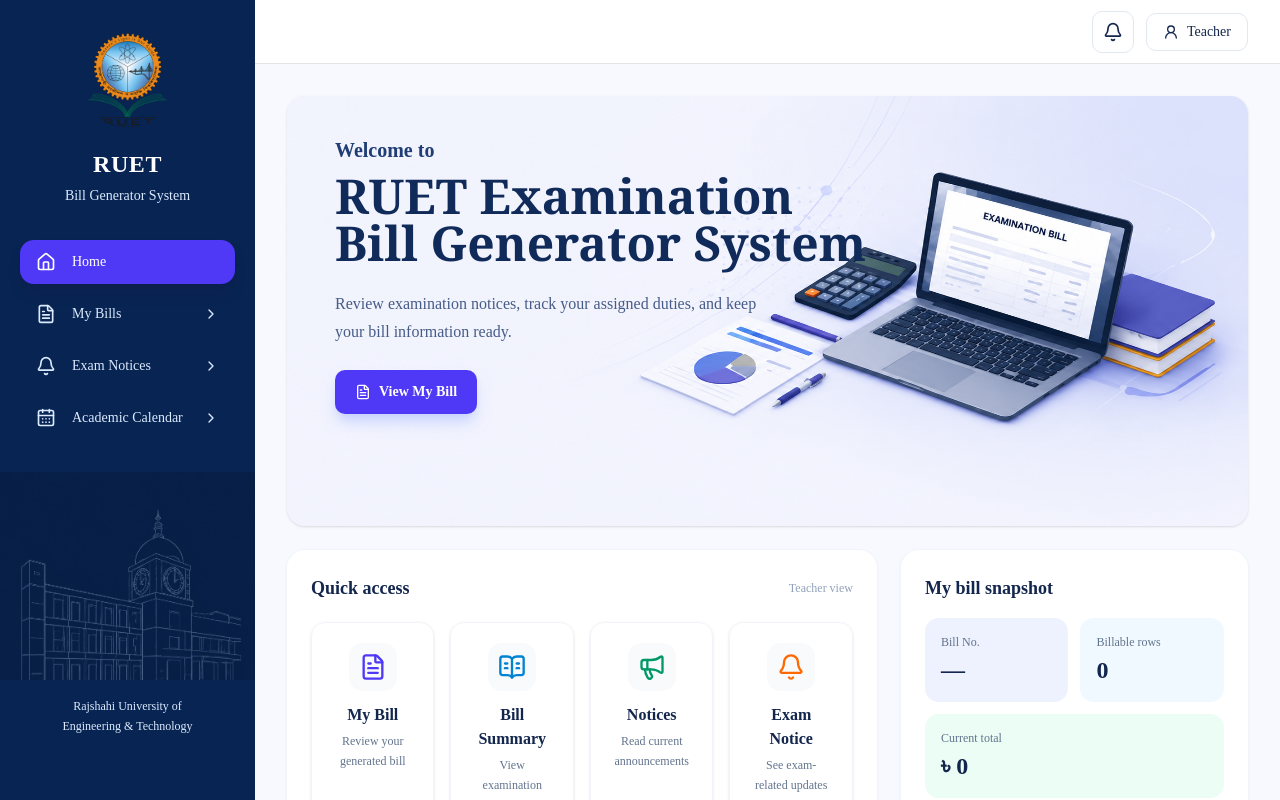
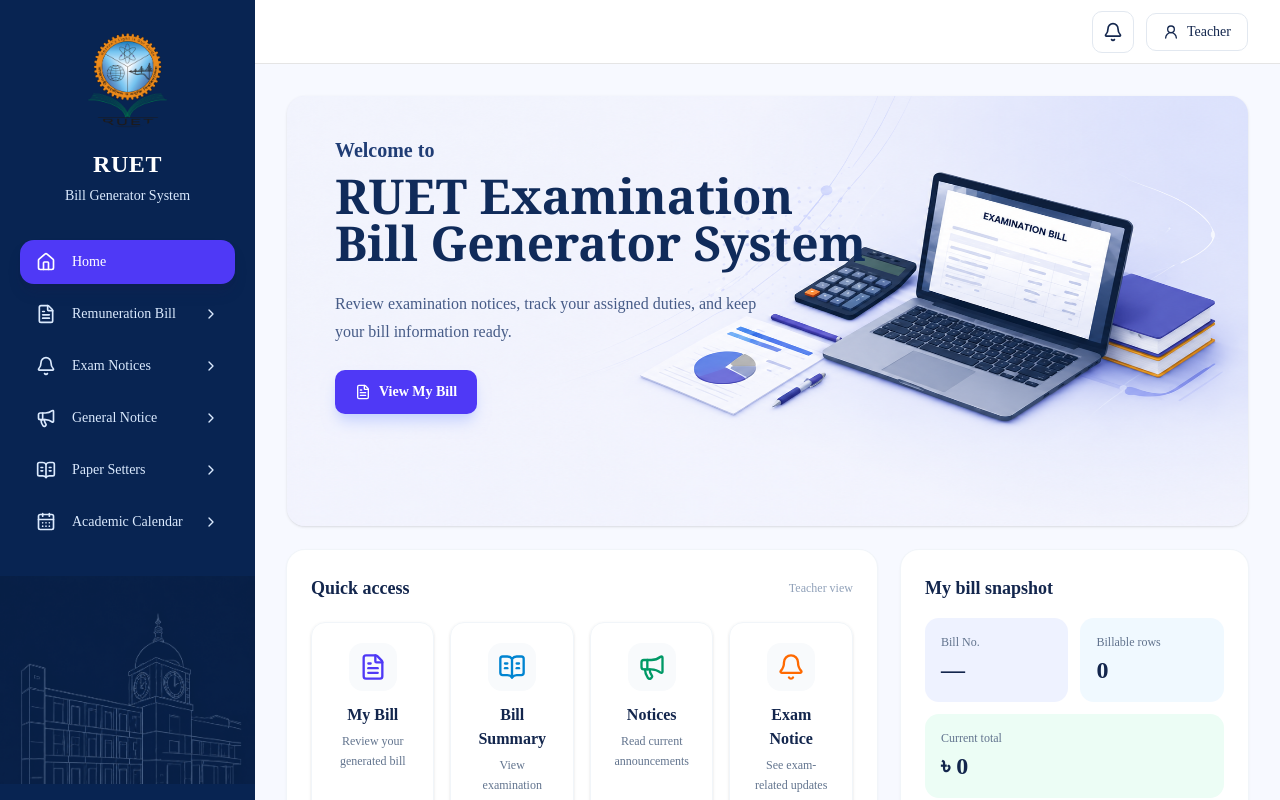
Before and after one commit to faruquece48/ruet-bill-generator, a Next.js app: page /teacher-test in a window 1280 px wide. Shown: the top 800 px of the page. Built offline with nearby package versions, Linux system fonts and the light colour scheme.

Commit message:
Update teacher sidebar navigation

```diff
--- a/app/teacher-test/page.tsx
+++ b/app/teacher-test/page.tsx
@@ -30,8 +30,10 @@
 
 const menuItems = [
   { label: "Home", icon: Home },
-  { label: "My Bills", icon: FileText },
+  { label: "Remuneration Bill", icon: FileText },
   { label: "Exam Notices", icon: Bell },
+  { label: "General Notice", icon: Megaphone },
+  { label: "Paper Setters", icon: BookOpenText },
   { label: "Academic Calendar", icon: CalendarDays },
 ];
 
```
